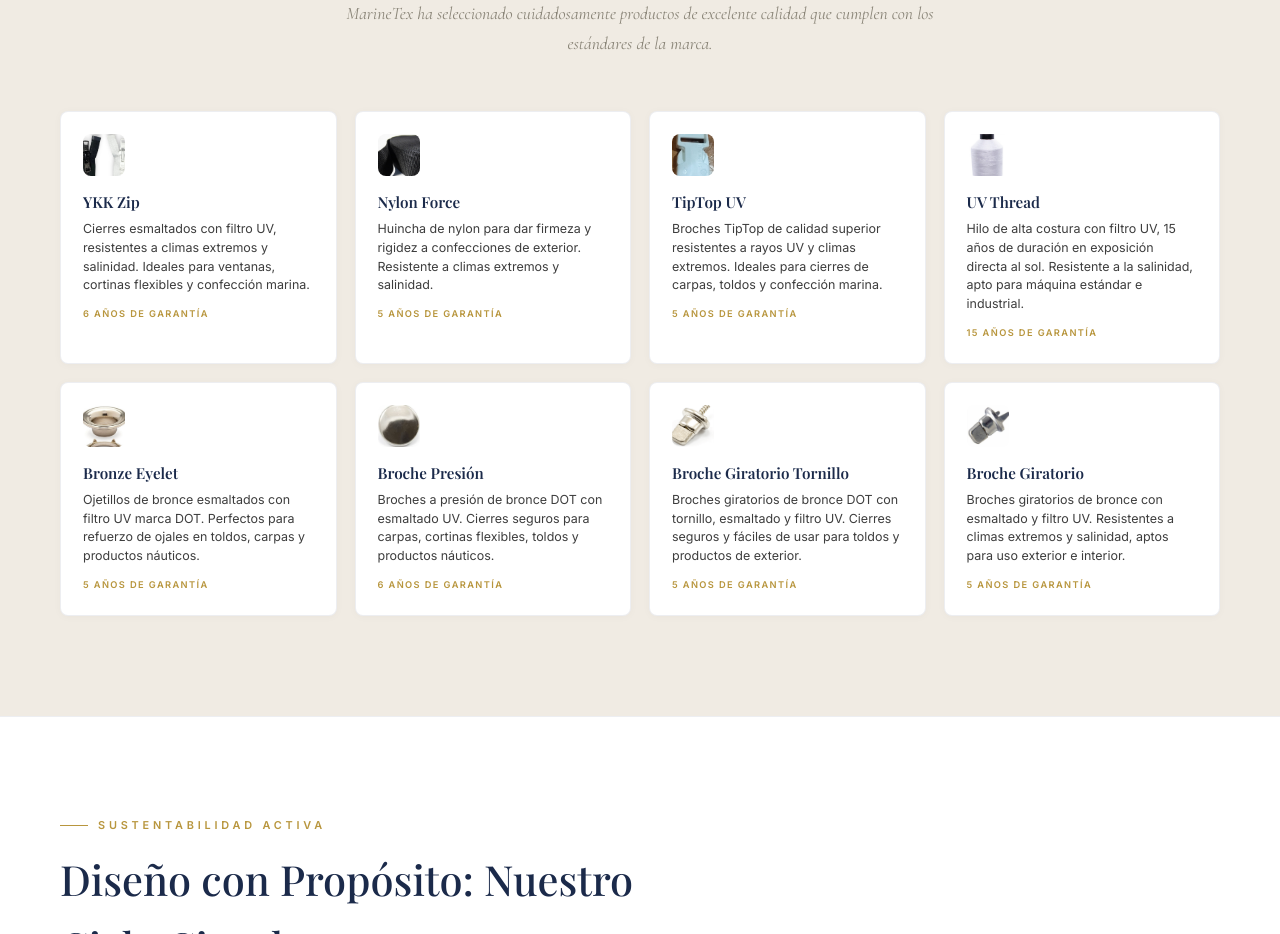
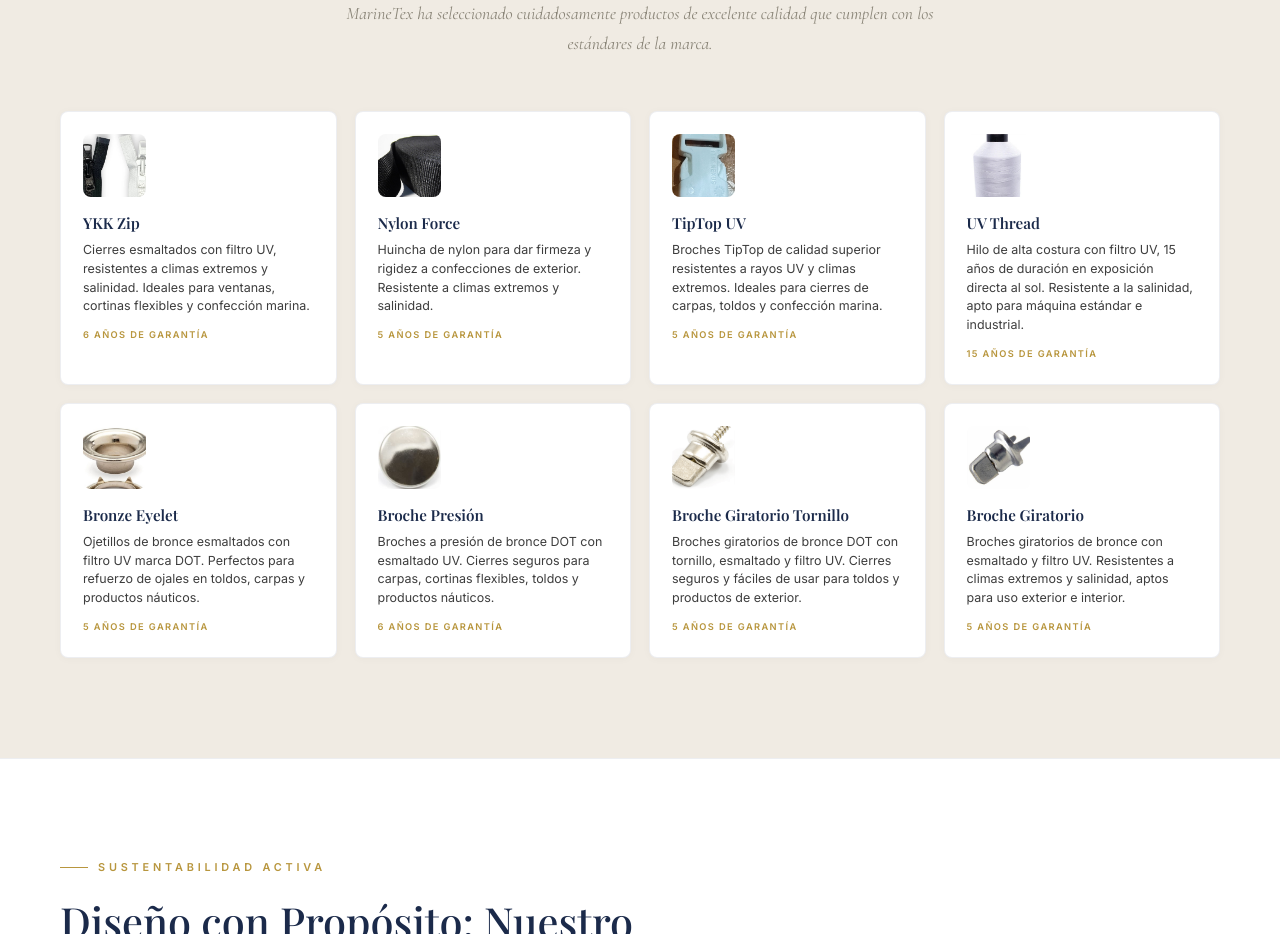
Before and after one commit to YggrYergen/marinetex, a Next.js app: page /propuesta-a-V2 in a window 1280 px wide. Shown: the part 3660-4594 px from the top of the page. Built offline with nearby package versions, Linux system fonts and the light colour scheme; a web font is replaced by a local one.

Commit message:
style: increase complementary product thumbnail size by 50% to 63x63px

```diff
--- a/src/app/propuesta-a-V2/theme-a-V2.css
+++ b/src/app/propuesta-a-V2/theme-a-V2.css
@@ -261,9 +261,9 @@
   box-shadow: 0 8px 28px rgba(27,42,74,0.08);
 }
 .theme-a-v2 .ccard-a__icon {
-  width: 42px; height: 42px; background: rgba(184,150,62,0.1);
+  width: 63px; height: 63px; background: rgba(184,150,62,0.1);
   border-radius: 8px; display: flex; align-items: center;
-  justify-content: center; margin-bottom: 14px; font-size: 1.1rem;
+  justify-content: center; margin-bottom: 14px; font-size: 1.5rem;
 }
 .theme-a-v2 .ccard-a__name {
   font-family: var(--font-heading); font-size: 0.95rem;
```
